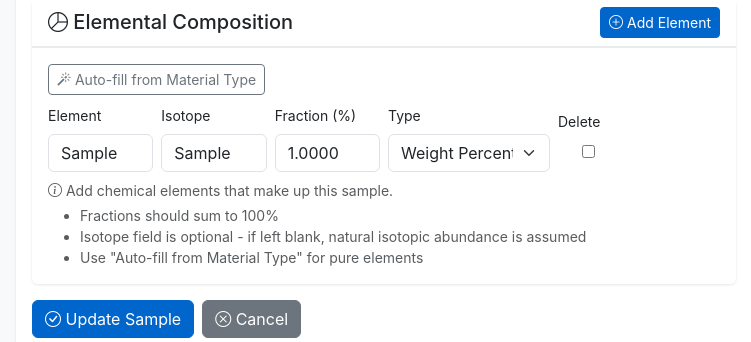
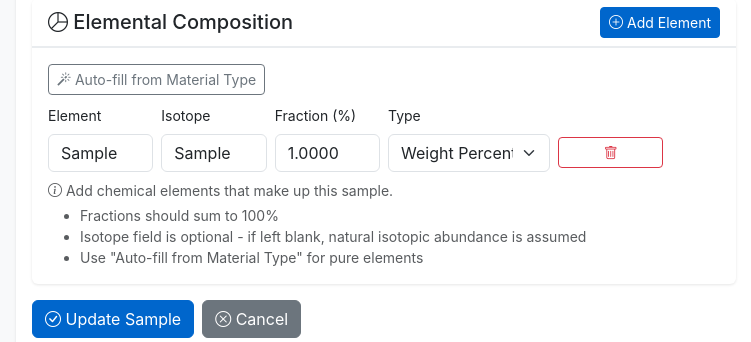
Before and after one commit to Teagan-Brohman/IRFDatabase, a Django app: page /sample/1/edit/ in a window 1280 px wide. Shown: the part 1123-1465 px from the top of the page, without its empty margins (66-817 px from the left). Run offline with Django 5.2, Linux system fonts and the light colour scheme; tables that the repository leaves empty hold one stand-in row (values such as "Sample post").

Commit message:
Fix composition form JavaScript bugs
- Add hidden DELETE checkbox to all forms (both existing and newly created) for consistent handling
- Never remove forms from DOM, only hide them and mark for deletion to prevent gaps in form numbering
- Simplify autoFillComposition to only mark forms for deletion, not remove them
- Fix auto-fill generating extra rows by maintaining proper TOTAL_FORMS count
- Fix checkbox appearing after auto-fill by hiding DELETE checkbox inline
- Ensure Django formset processes forms correctly with sequential indices

```diff
--- a/irradiation/templates/irradiation/sample_form.html
+++ b/irradiation/templates/irradiation/sample_form.html
@@ -167,7 +167,8 @@
 
                                 <div id="composition-forms">
                                     {% for comp_form in composition_formset %}
-                                        <div class="composition-form row g-2 mb-2 align-items-center">
+                                        {% if not comp_form.DELETE.value %}
+                                        <div class="composition-form row g-2 mb-2 align-items-center" data-form-index="{{ forloop.counter0 }}">
                                             <div class="col-md-2">
                                                 <label class="form-label small">Element</label>
                                                 {{ comp_form.element }}
@@ -193,21 +194,22 @@
                                             <div class="col-md-2">
                                                 {{ comp_form.order }}
                                                 {{ comp_form.id }}
-                                                {% if comp_form.instance.pk %}
-                                                    <label class="form-label small">Delete</label>
-                                                    <div class="form-check">
-                                                        {{ comp_form.DELETE }}
-                                                    </div>
-                                                {% else %}
+                                                <div style="display: none;">{{ comp_form.DELETE }}</div>
                                                 <label class="form-label small">&nbsp;</label>
                                                 <button type="button" class="btn btn-sm btn-outline-danger w-100" onclick="removeCompositionRow(this)">
                                                     <i class="bi bi-trash"></i>
                                                 </button>
-                                                {% endif %}
                                             </div>
                                         </div>
+                                        {% endif %}
                                     {% endfor %}
                                 </div>
+
+                                {% if not composition_formset.forms %}
+                                <div class="text-muted text-center py-3" id="no-compositions-message">
+                                    <i class="bi bi-info-circle"></i> No compositions defined yet. Click "Add Element" to get started.
+                                </div>
+                                {% endif %}
 
                                 <div class="text-muted small mt-2">
                                     <i class="bi bi-info-circle"></i> Add chemical elements that make up this sample.
@@ -298,16 +300,13 @@ function autoFillComposition() {
     const element = materialToElement[materialType];
 
     if (element) {
-        // Clear ALL existing composition forms
+        // Clear ALL existing composition forms (mark for deletion and hide)
         const forms = document.querySelectorAll('.composition-form');
         forms.forEach((form) => {
-            // Mark for deletion if it has an id, otherwise remove
-            const deleteCheckbox = form.querySelector('input[type="checkbox"][name$="-DELETE"]');
+            const deleteCheckbox = form.querySelector('input[name$="-DELETE"]');
             if (deleteCheckbox) {
                 deleteCheckbox.checked = true;
                 form.style.display = 'none';
-            } else {
-                form.remove();
             }
         });
 
@@ -315,9 +314,10 @@ function autoFillComposition() {
         addCompositionRow();
 
         // Fill the new form with 100% of the element
-        const forms2 = document.querySelectorAll('.composition-form');
-        const lastForm = forms2[forms2.length - 1];
+        const visibleForms = Array.from(document.querySelectorAll('.composition-form')).filter(f => f.style.display !== 'none');
+        const lastForm = visibleForms[visibleForms.length - 1];
 
+        if (lastForm) {
             const elementInput = lastForm.querySelector('input[name$="-element"]');
             const fractionInput = lastForm.querySelector('input[name$="-fraction"]');
             const typeSelect = lastForm.querySelector('select[name$="-composition_type"]');
@@ -325,6 +325,7 @@ function autoFillComposition() {
             if (elementInput) elementInput.value = element;
             if (fractionInput) fractionInput.value = '100.00';
             if (typeSelect) typeSelect.value = 'wt';
+        }
     } else {
         alert(`Material type "${materialType}" is not recognized. Known materials: ${Object.keys(materialToElement).join(', ')}`);
     }
@@ -335,7 +336,7 @@ function addCompositionRow() {
     const totalForms = document.getElementById('id_composition_elements-TOTAL_FORMS');
     const formCount = parseInt(totalForms.value);
 
-    // Create new form HTML manually to avoid issues with empty template
+    // Create new form HTML with DELETE checkbox (hidden) for consistency
     const newFormHTML = `
         <div class="composition-form row g-2 mb-2 align-items-center">
             <div class="col-md-2">
@@ -360,6 +361,7 @@ function addCompositionRow() {
             <div class="col-md-2">
                 <input type="hidden" name="composition_elements-${formCount}-order" value="0" id="id_composition_elements-${formCount}-order">
                 <input type="hidden" name="composition_elements-${formCount}-id" id="id_composition_elements-${formCount}-id">
+                <input type="checkbox" name="composition_elements-${formCount}-DELETE" id="id_composition_elements-${formCount}-DELETE" style="display: none;">
                 <label class="form-label small">&nbsp;</label>
                 <button type="button" class="btn btn-sm btn-outline-danger w-100" onclick="removeCompositionRow(this)">
                     <i class="bi bi-trash"></i>
@@ -378,37 +380,11 @@ function addCompositionRow() {
 function removeCompositionRow(button) {
     const form = button.closest('.composition-form');
 
-    // Check if this is an existing record (has a DELETE checkbox)
-    const deleteCheckbox = form.querySelector('input[type="checkbox"][name$="-DELETE"]');
+    // All forms now have DELETE checkbox (hidden), so just mark for deletion and hide
+    const deleteCheckbox = form.querySelector('input[name$="-DELETE"]');
     if (deleteCheckbox) {
-        // Mark for deletion and hide
         deleteCheckbox.checked = true;
         form.style.display = 'none';
-    } else {
-        // New unsaved row, just remove it from DOM
-        form.remove();
-        updateFormsetCount();
-    }
-}
-
-function updateFormsetCount() {
-    const forms = document.querySelectorAll('.composition-form');
-    const totalForms = document.getElementById('id_composition_elements-TOTAL_FORMS');
-    let visibleCount = 0;
-
-    forms.forEach((form, index) => {
-        const deleteCheckbox = form.querySelector('input[type="checkbox"][name$="-DELETE"]');
-        if (!deleteCheckbox || !deleteCheckbox.checked) {
-            if (form.style.display !== 'none') {
-                visibleCount++;
-            }
-        }
-    });
-
-    // Don't update if we're removing forms - Django will handle it
-    // Just ensure we have at least the right count
-    if (visibleCount > parseInt(totalForms.value)) {
-        totalForms.value = visibleCount;
     }
 }
 </script>
```
Lines whose indentation alone changed are shown as unchanged.
